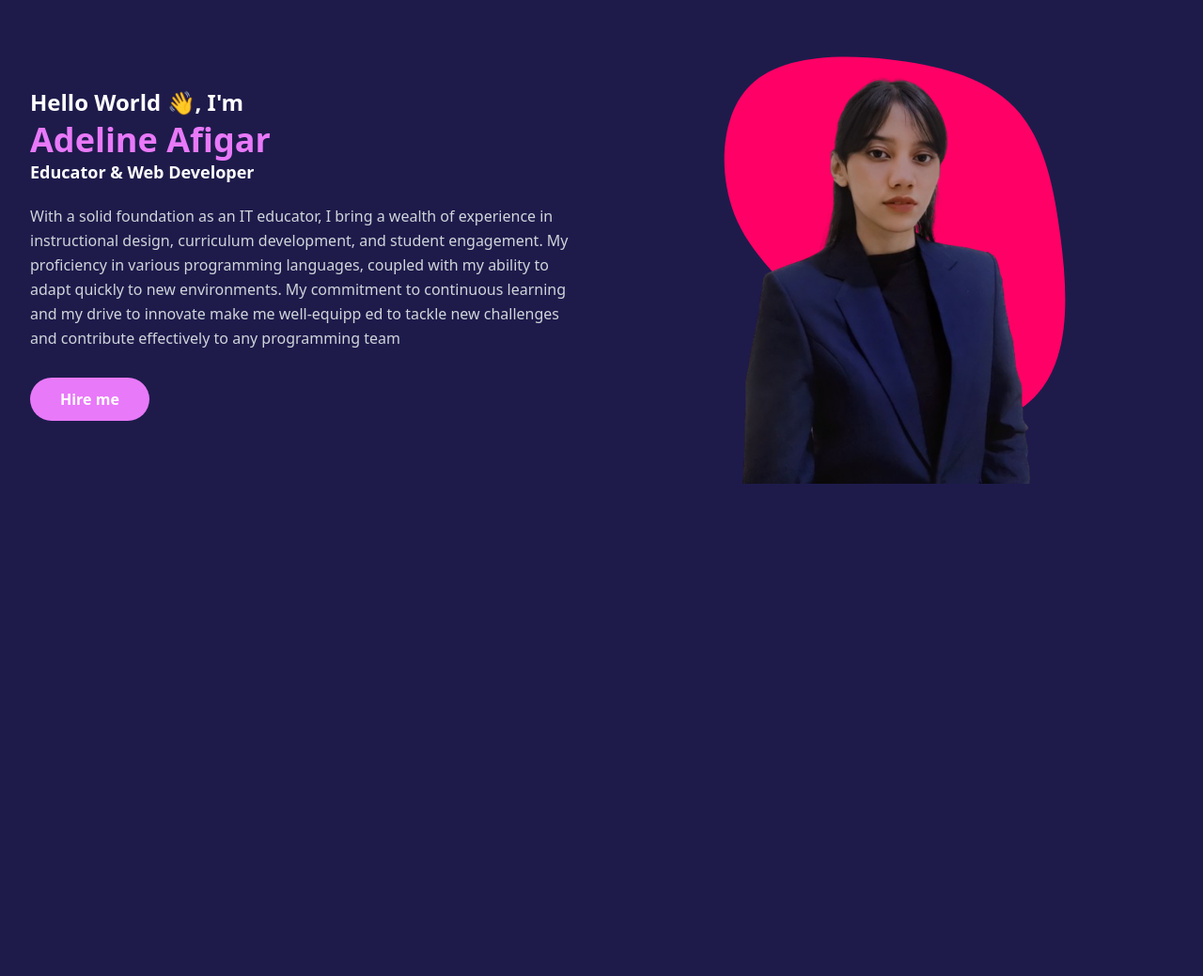
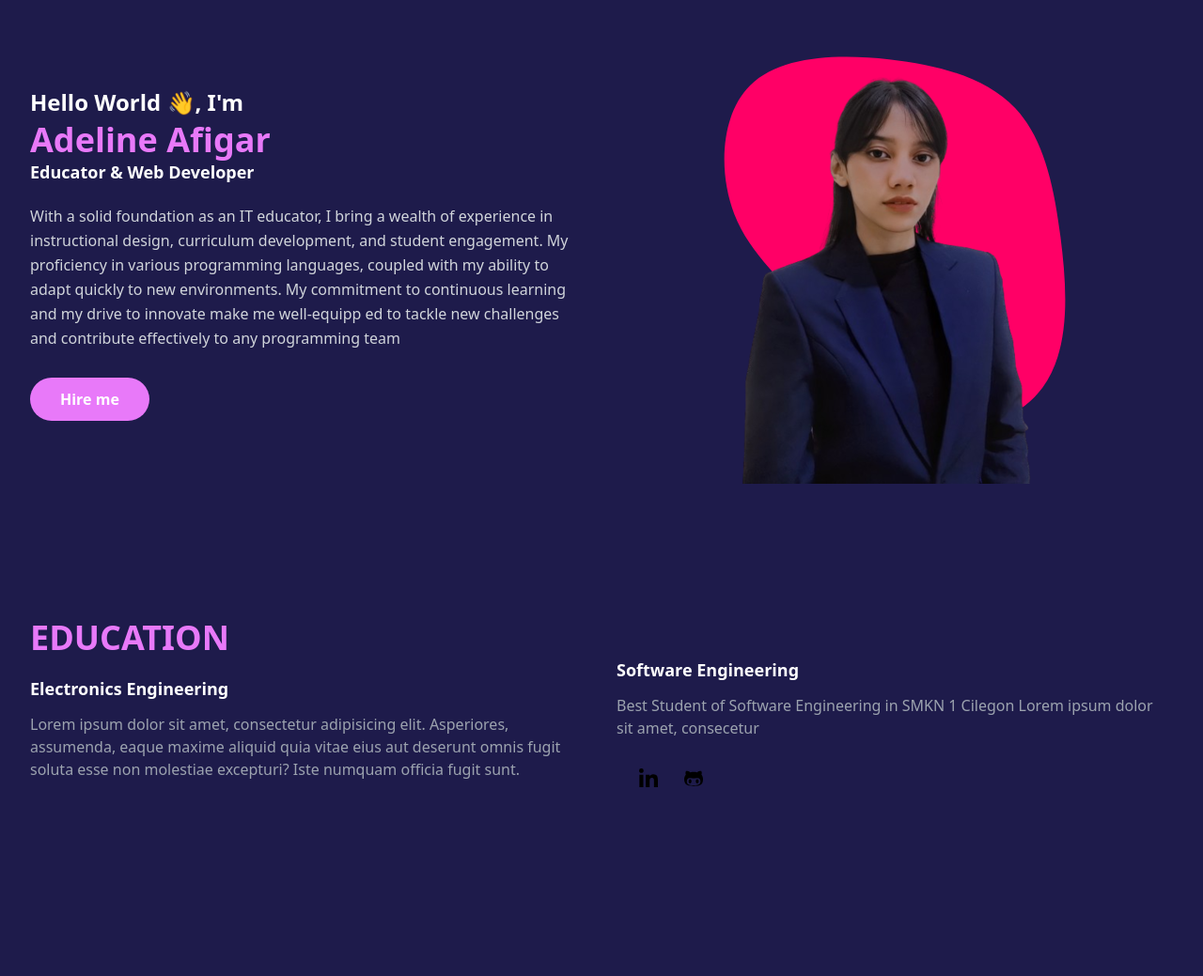
Before and after one commit to sckpemweb/tes, a website: page index.html in a window 1280 px wide. Shown: the part 129-1168 px from the top of the page at 94% size. Before the commit the page ends 812 px from the top, so only its background shows below. Drawn offline with Linux system fonts and the light colour scheme.

Commit message:
education section

```diff
--- a/index.html
+++ b/index.html
@@ -9,6 +9,8 @@
 <title>PORTFOLIO</title>
 
 <body class="bg-indigo">
+
+    <!-- HERO SECTION START -->
     <section id="home" class="pt-36">
         <div class="container">
             <div class="flex flex-wrap">
@@ -42,6 +44,56 @@
             </div>
         </div>
     </section>
+    <!-- HERO SECTIO END -->
+
+    <!-- ABOUT SECTION START -->
+    <section id="about" class="pt-36 pb-32">
+        <div class="container">
+            <div class="flex flex-wrap">
+                <div class="w-full px-4 mb-10 lg:w-1/2">
+                    <div class="mb-10">
+                        <h2 class="font-bold text-pink text-3xl mb-5 max-w-xl lg:text-4xl">EDUCATION</h2>
+                        <h4 class="font-bold text-white text-lg mb-3 max-w-md lg:text-lg">Electronics Engineering
+                        </h4>
+                        <p class="font-medium text-base text-gray-400 max-w-xl">Lorem ipsum dolor sit amet,
+                            consectetur
+                            adipisicing elit.
+                            Asperiores, assumenda,
+                            eaque maxime aliquid quia vitae eius aut deserunt omnis fugit soluta esse non molestiae
+                            excepturi?
+                            Iste numquam officia fugit sunt.</p>
+                    </div>
+                </div>
+                <div class="w-full px-4 lg:w-1/2">
+                    <h4 class="font-bold text-white text-lg mb-3 lg:text-lg lg:pt-10">Software Engineering</h4>
+                    <p class="font-medium text-base text-gray-400 max-w-xl mb-6">Best Student of Software Engineering in
+                        SMKN 1 Cilegon Lorem ipsum dolor sit amet, consecetur
+                    </p>
+                    <div class="w-full px-4 flex items-center">
+                        <!-- LinkedIn -->
+                        <a href="https://www.linkedin.com/in/adelineafigar/" target="_blank"
+                            class="w-9 h-9 mr-3 rounded-full flex justify-center items-center border-gray-400 hover: border-white hover:bg-pink hover:text-white">
+                            <svg role="img" width="20" class="fill-current" xmlns="http://www.w3.org/2000/svg"
+                                viewBox="0 0 448 512"><!--!Font Awesome Free 6.5.1 by @fontawesome - https://fontawesome.com License - https://fontawesome.com/license/free Copyright 2024 Fonticons, Inc.-->
+                                <path
+                                    d="M100.3 448H7.4V148.9h92.9zM53.8 108.1C24.1 108.1 0 83.5 0 53.8a53.8 53.8 0 0 1 107.6 0c0 29.7-24.1 54.3-53.8 54.3zM447.9 448h-92.7V302.4c0-34.7-.7-79.2-48.3-79.2-48.3 0-55.7 37.7-55.7 76.7V448h-92.8V148.9h89.1v40.8h1.3c12.4-23.5 42.7-48.3 87.9-48.3 94 0 111.3 61.9 111.3 142.3V448z" />
+                            </svg>
+                        </a>
+                        <!-- Github -->
+                        <a href="https://github.com/adelineafgr" target="_blank"
+                            class="w-9 h-9 mr-3 rounded-full flex justify-center items-center border-gray-400 hover: border-white hover:bg-pink hover:text-white">
+                            <svg role="img" width="20" class="fill-current" xmlns="http://www.w3.org/2000/svg"
+                                viewBox="0 0 480 512"><!--!Font Awesome Free 6.5.1 by @fontawesome - https://fontawesome.com License - https://fontawesome.com/license/free Copyright 2024 Fonticons, Inc.-->
+                                <path
+                                    d="M186.1 328.7c0 20.9-10.9 55.1-36.7 55.1s-36.7-34.2-36.7-55.1 10.9-55.1 36.7-55.1 36.7 34.2 36.7 55.1zM480 278.2c0 31.9-3.2 65.7-17.5 95-37.9 76.6-142.1 74.8-216.7 74.8-75.8 0-186.2 2.7-225.6-74.8-14.6-29-20.2-63.1-20.2-95 0-41.9 13.9-81.5 41.5-113.6-5.2-15.8-7.7-32.4-7.7-48.8 0-21.5 4.9-32.3 14.6-51.8 45.3 0 74.3 9 108.8 36 29-6.9 58.8-10 88.7-10 27 0 54.2 2.9 80.4 9.2 34-26.7 63-35.2 107.8-35.2 9.8 19.5 14.6 30.3 14.6 51.8 0 16.4-2.6 32.7-7.7 48.2 27.5 32.4 39 72.3 39 114.2zm-64.3 50.5c0-43.9-26.7-82.6-73.5-82.6-18.9 0-37 3.4-56 6-14.9 2.3-29.8 3.2-45.1 3.2-15.2 0-30.1-.9-45.1-3.2-18.7-2.6-37-6-56-6-46.8 0-73.5 38.7-73.5 82.6 0 87.8 80.4 101.3 150.4 101.3h48.2c70.3 0 150.6-13.4 150.6-101.3zm-82.6-55.1c-25.8 0-36.7 34.2-36.7 55.1s10.9 55.1 36.7 55.1 36.7-34.2 36.7-55.1-10.9-55.1-36.7-55.1z" />
+                            </svg>
+                        </a>
+                    </div>
+                </div>
+            </div>
+        </div>
+    </section>
+    <!-- ABOUT SECTION END -->
 </body>
 
 </html>
```
Also changed, not shown: src/output.css.
